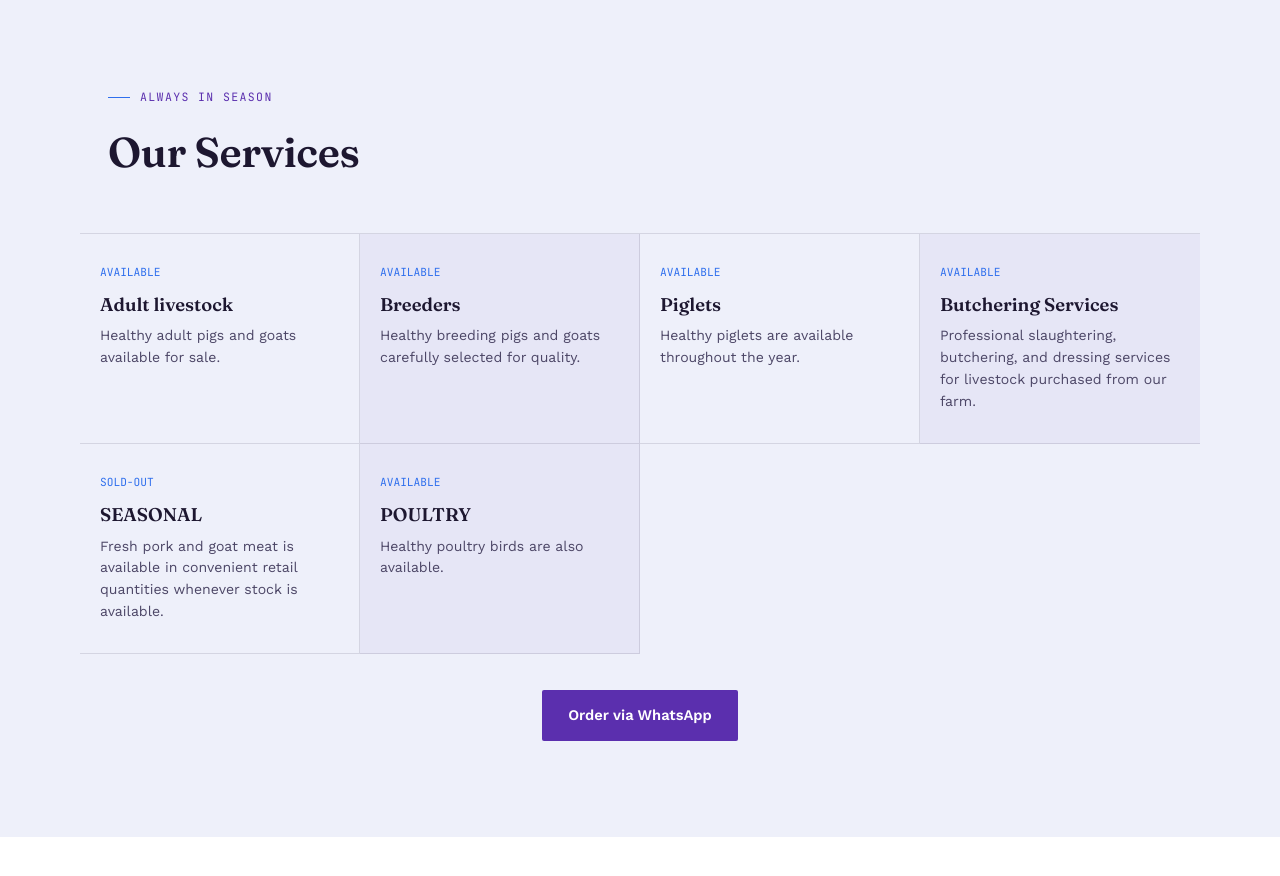
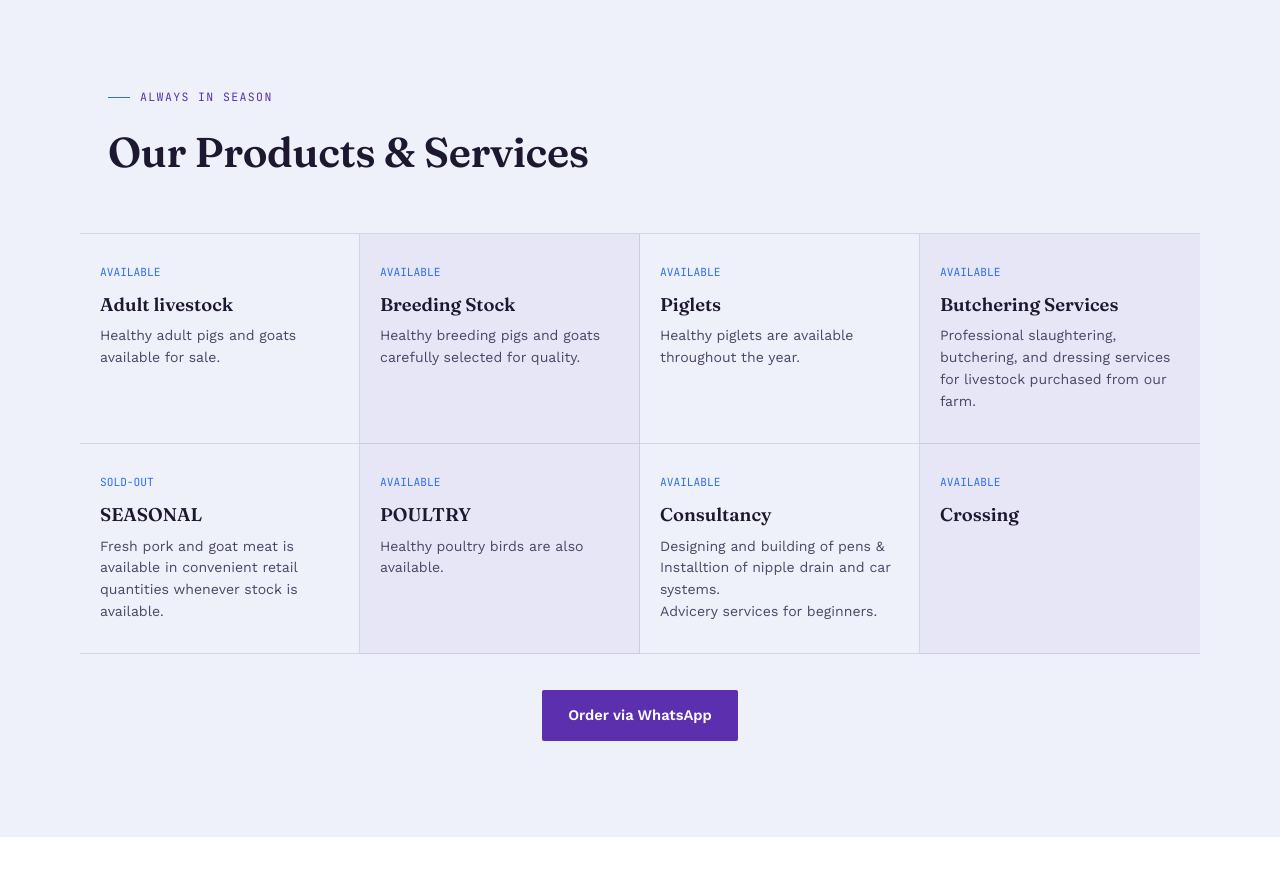
Before and after one commit to kobydales/Homecityfarm, a plain HTML site: page index.html in a window 1280 px wide. Shown: the part 1560-2436 px from the top of the page. Drawn offline with nearby package versions, Linux system fonts and the light colour scheme.

Commit message:
changed the logo and added some services, also fixed the final video issue

```diff
--- a/index.html
+++ b/index.html
@@ -659,17 +659,19 @@
   <div class="wrap">
     <div class="section-head">
       <p class="eyebrow">Always in season</p>
-      <h2>Our Services</h2>
+      <h2>Our Products & Services</h2>
     </div>
   </div>
   <div class="wrap" style="padding:0;">
     <div class="crop-rows">
       <div class="crop"><span class="mark">AVAILABLE</span><h3>Adult livestock</h3><p>Healthy adult pigs and goats available for sale.</p></div>
-      <div class="crop"><span class="mark">AVAILABLE</span><h3>Breeders</h3><p>Healthy breeding pigs and goats carefully selected for quality.</p></div>
+      <div class="crop"><span class="mark">AVAILABLE</span><h3>Breeding Stock</h3><p>Healthy breeding pigs and goats carefully selected for quality.</p></div>
       <div class="crop"><span class="mark">AVAILABLE</span><h3>Piglets</h3><p>Healthy piglets are available throughout the year.</p></div>
       <div class="crop"><span class="mark">AVAILABLE</span><h3>Butchering Services</h3><p>Professional slaughtering, butchering, and dressing services for livestock purchased from our farm.</p></div>
       <div class="crop"><span class="mark">SOLD-OUT</span><h3>SEASONAL</h3><p>Fresh pork and goat meat is available in convenient retail quantities whenever stock is available.</p></div>
       <div class="crop"><span class="mark">AVAILABLE</span><h3>POULTRY</h3><p>Healthy poultry birds are also available.</p></div>
+      <div class="crop"><span class="mark">AVAILABLE</span><h3>Consultancy</h3><p>Designing and building of pens & Installtion of nipple drain and car systems.</p><p>Advicery services for beginners.</p></div>
+      <div class="crop"><span class="mark">AVAILABLE</span><h3>Crossing</h3><p></p></div>
     </div>
   </div>
   <div class="wrap services-cta">
```
Also changed, not shown: favicon.png, logo.png.
